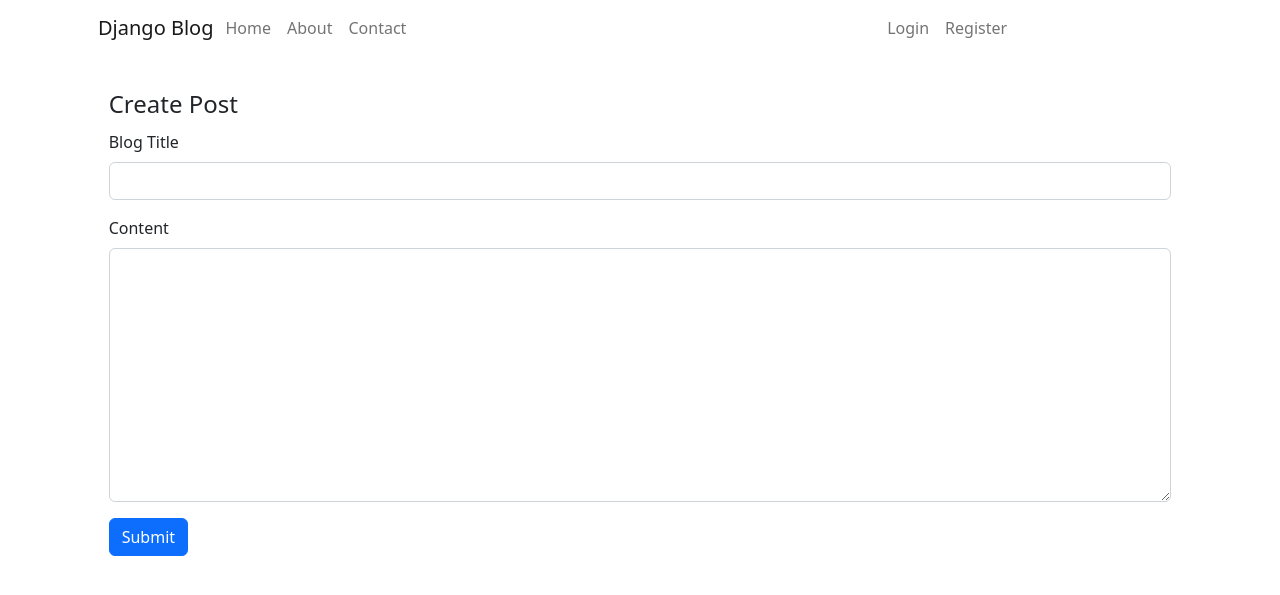
After one commit to KishnaniSahil/product, a Django app: page /blog/insert/ in a window 1280 px wide. The commit adds this page. Shown: the top 595 px of the page. Run offline with Django 4.2, Linux system fonts and the light colour scheme.

```diff
--- /dev/null
+++ b/kite/templates/kite/form.html
@@ -0,0 +1,66 @@
+{% load static %}
+<!DOCTYPE html>
+<html lang="en">
+<head>
+    <meta charset="UTF-8">
+    <meta http-equiv="X-UA-Compatible" content="IE=edge">
+    <meta name="viewport" content="width=device-width, initial-scale=1.0">
+    <link href="https://cdn.jsdelivr.net/npm/bootstrap@5.2.0/dist/css/bootstrap.min.css" rel="stylesheet" integrity="sha384-gH2yIJqKdNHPEq0n4Mqa/HGKIhSkIHeL5AyhkYV8i59U5AR6csBvApHHNl/vI1Bx" crossorigin="anonymous">
+
+    <script src="https://cdn.jsdelivr.net/npm/bootstrap@5.2.0/dist/js/bootstrap.bundle.min.js" integrity="sha384-A3rJD856KowSb7dwlZdYEkO39Gagi7vIsF0jrRAoQmDKKtQBHUuLZ9AsSv4jD4Xa" crossorigin="anonymous"></script>
+    <!-- <link rel="stylesheet" href="{% static 'blogapp/main.css' %}"> -->
+
+    <title>Document</title>
+</head>
+<body style="padding-top: 70px;">
+
+      <nav class="fixed-top">
+        <div class="navbar navbar-expand-md bg-steel">
+            <div class="container">
+                <a href="" class="navbar-brand mx-3">
+                    Django Blog
+                </a>
+            <button class="navbar-toggler bg-light mx-3" data-bs-toggle="collapse" data-bs-target="#nav"><span class="navbar-toggler-icon"></span></button>
+            <div class=" collapse navbar-collapse row" id="nav">
+                <ul class="navbar-nav col-md-8">
+                    <li><a class="nav-link " href="">Home</a></li>
+                    <li><a class="nav-link" href="">About</a></li>
+                    <li><a class="nav-link" href="">Contact</a></li>
+                </ul>
+                <ul class="navbar-nav col-md-4">
+                    <li><a class="nav-link" href="#">Login</a></li>
+              <li>
+                <a class="nav-link" href="#">Register</a>
+              </li>
+
+                </ul>
+
+            </div>
+            </div>
+        </div>
+    </nav>
+
+    <div class="row justify-content-center my-3">
+        <div class="col-10">
+            <form action="{% url 'add' %}" method="POST">
+                {% csrf_token %}
+                <fieldset>
+                    <legend>
+                        Create Post
+                    </legend>
+                    <div class="mb-3">
+                        <label for="blogTitle" class="form-label">Blog Title</label>
+                        <input type="text" class="form-control" id="blogTitle" name="blogTitle">
+                      </div>
+                      <div class="mb-3">
+                        <label for="blogContent" class="form-label">Content</label>
+                        <textarea name="content" id="content" cols="30" rows="10" class="form-control"></textarea>
+                      </div>
+                      <button type="submit" class="btn btn-primary">Submit</button>
+                </fieldset>
+            </form>
+        </div>
+
+    </div>
+</body>
+</html>
--- a/kite/urls.py
+++ b/kite/urls.py
@@ -3,6 +3,8 @@ from . import views
 
 urlpatterns = [
       path('home/',views.home),
-      path('about/',views.about)
+      path('about/',views.about),
+      path('insert/',views.insert,name="min"),
+      path('match/',views.match,name="add"),
     # localhost:8000/blog/home
 ]
--- a/kite/views.py
+++ b/kite/views.py
@@ -1,8 +1,25 @@
 from django.shortcuts import render
 from django.http import HttpResponse
+from django.db import connection
 
 # Create your views here.
 def home(request):
     return HttpResponse("<h1>Hello world</h1>")
 def about(request):
-    return render(request,'kite/home.html')
+    cursor=connection.cursor()
+    cursor.execute("SELECT * from post where pid =3")
+    columns = [col[0] for col in cursor.description]
+    posts =  [
+        dict(zip(columns, row))
+        for row in cursor.fetchall()
+    ]
+    print(posts)
+    context={'keyposts':posts}
+    return render(request,'kite/home.html',context)
+def insert(request):
+    return render(request,'kite/form.html')
+def match(request):
+     Name = request.POST['blogTitle']
+     Summary = request.POST['content']
+     cursor = connection.cursor()
+     cursor.execute("INSERT INTO post (`Name`,`Summary`) VALUES ( %s, %s );", (Name, Summary))
```
Also changed, not shown: kite/templates/kite/home.html (+24 -19 lines).
